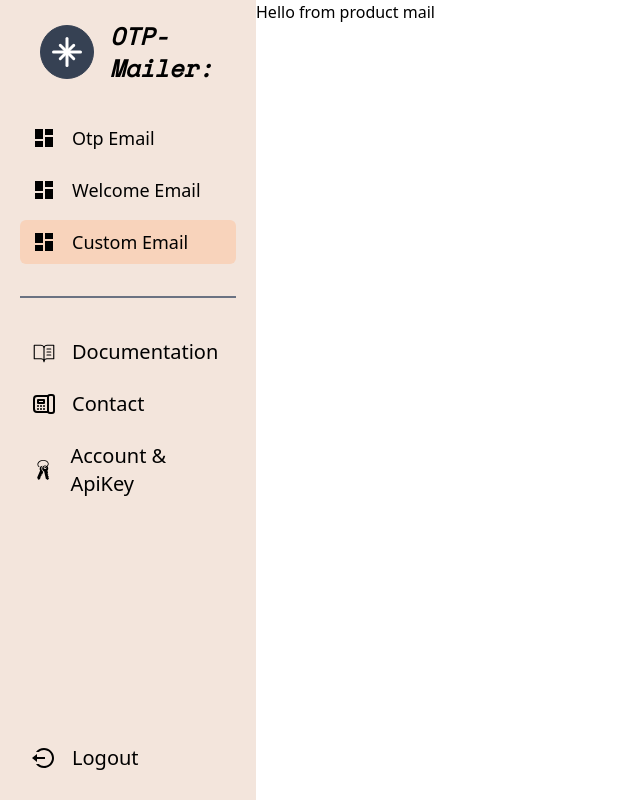
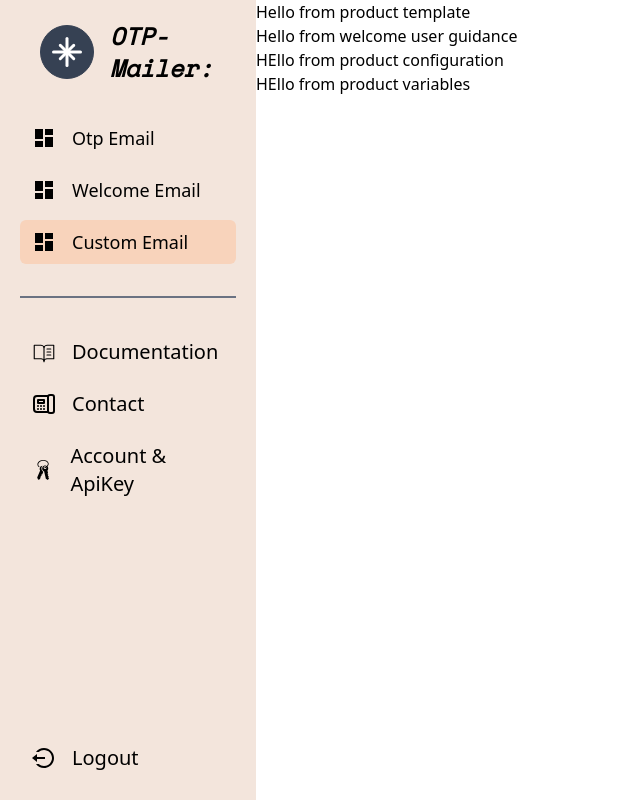
Before and after one commit to Dipak-Gautam/OTP-Mailer-Frontend, a React (Vite) app: page /dashboard/product-mail in a window 1280 px wide. Shown: the whole page, without its empty margins (0-640 px from the left). Built offline with nearby package versions, Linux system fonts and the light colour scheme; sample sign-in values are in the browser's storage.

Commit message:
chore: layout identification

```diff
--- a/src/Components/DashBoard/Component/ProductMail/ProductMail.tsx
+++ b/src/Components/DashBoard/Component/ProductMail/ProductMail.tsx
@@ -1,7 +1,22 @@
 import React from "react";
+import ProductTemplate from "./Component/ProductTemplate";
+import WelcomeUserGuide from "../WelcomeMail/Component/WelcomeUserGuide";
+import ProductConfiguration from "./Component/ProductConfiguration";
+import ProductVariables from "./Component/ProductVariables";
 
 const ProductMail = () => {
-  return <div>Hello from product mail</div>;
+  return (
+    <div>
+      <div>
+        <ProductTemplate />
+        <WelcomeUserGuide />
+      </div>
+      <div>
+        <ProductConfiguration />
+        <ProductVariables />
+      </div>
+    </div>
+  );
 };
 
 export default ProductMail;
```
